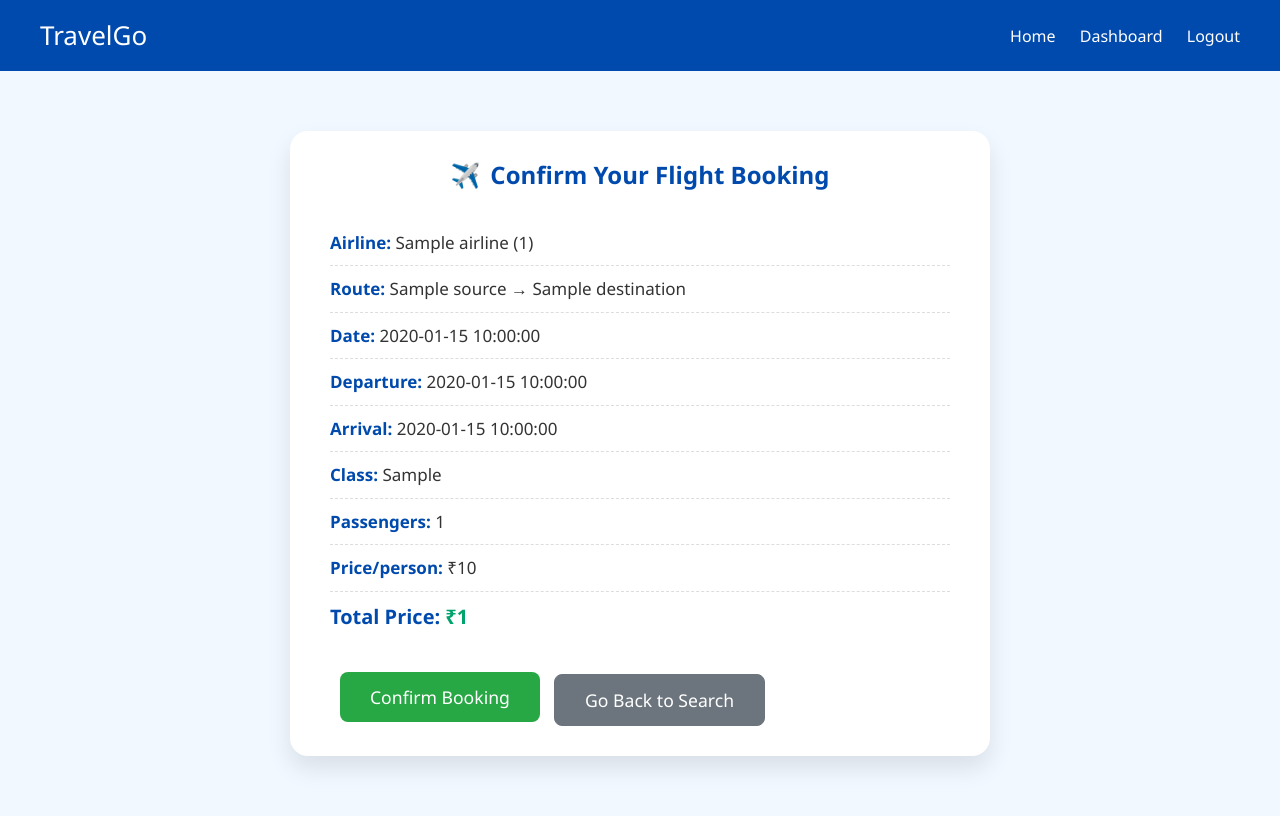
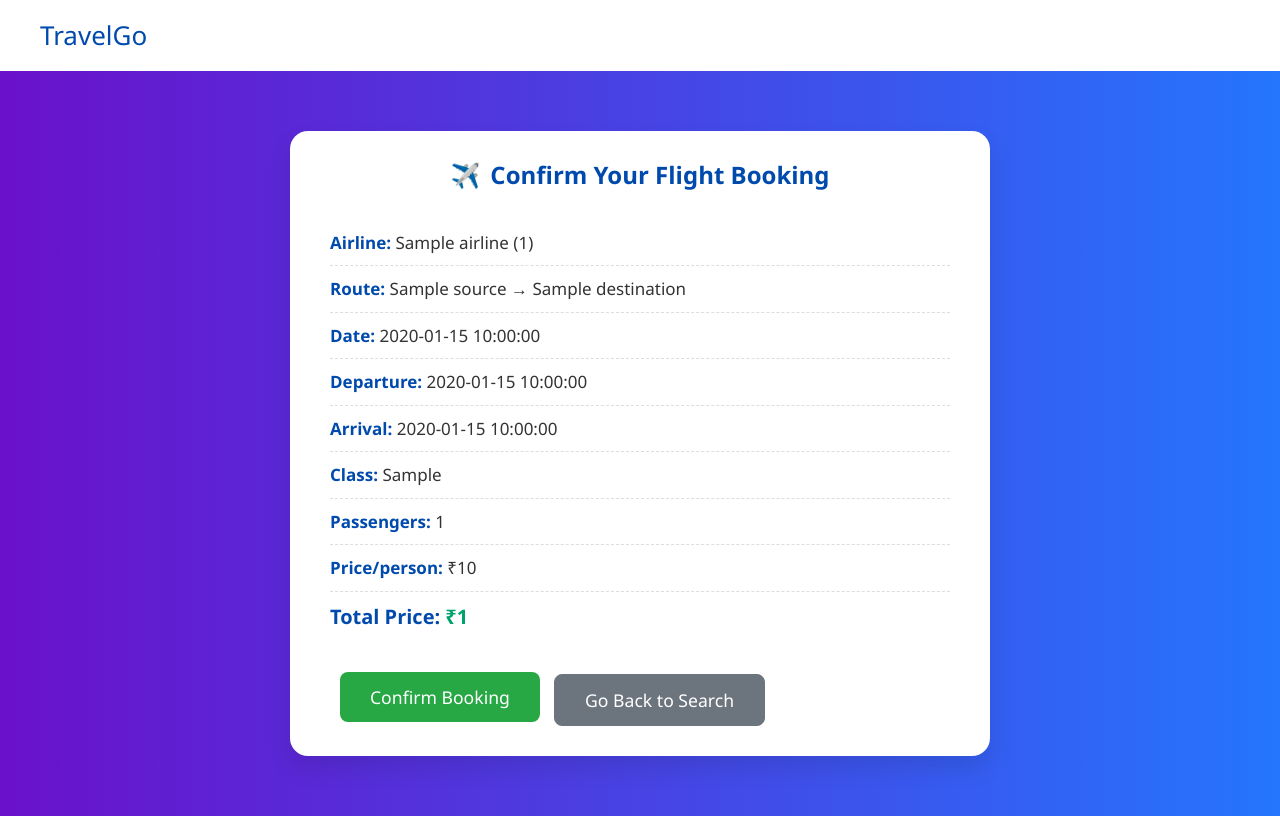
Before and after one commit to vikram0675/TravelGO, a Flask app: template templates/confirm_flight_details.html in a window 1280 px wide. Run offline with Flask 3, Linux system fonts and the light colour scheme; the template is opened without the code that fills it: most values are stand-ins (such as "Sample title", 1, 10 or a date in 2020); some libraries are stand-ins or nearby versions.

Commit message:
Update confirm_flight_details.html

```diff
--- a/templates/confirm_flight_details.html
+++ b/templates/confirm_flight_details.html
@@ -7,10 +7,11 @@
   <link rel="stylesheet" href="https://stackpath.bootstrapcdn.com/bootstrap/4.5.2/css/bootstrap.min.css">
   <style>
     body {
-      background-color: #f1f8ff;
+      background: linear-gradient(to right, #6a11cb, #2575fc);
       font-family: 'Segoe UI', sans-serif;
       margin: 0;
       padding: 0;
+      color: #333;
     }
 
     .container {
@@ -90,8 +91,8 @@
     }
 
     header {
-      background-color: #004aad;
-      color: white;
+      background-color: white;
+      color: #004aad;
       padding: 20px 40px;
       display: flex;
       justify-content: space-between;
```
